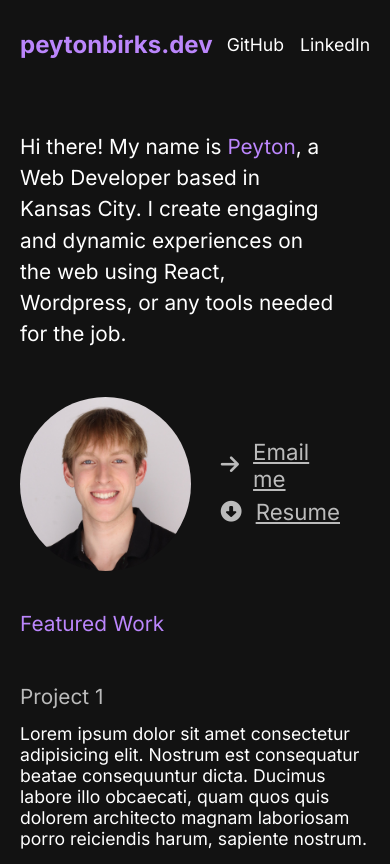
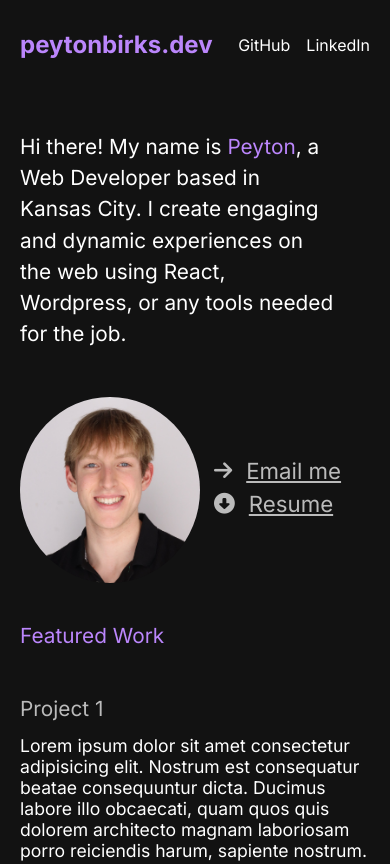
Before and after one commit to pbirks/peytonbirks.dev, a plain HTML site: page index.html in a window 390 px wide. Shown: the top 864 px of the page. Drawn offline with Linux system fonts and the light colour scheme.

Commit message:
Updated Media Queries

```diff
--- a/styles.css
+++ b/styles.css
@@ -231,6 +231,8 @@ section {
 
 	nav {
 		gap: 16px;
+		font-size: 1em;
+		margin-left: 5px;
 	}
 
 	.projectItem {
@@ -265,4 +267,10 @@ section {
 		font-size: 1.1em;
 		margin-top: 9px;
 	}
+
+	.outreachContainer {
+		margin: 0px;
+		padding: 60px 14px;
+	}
+
 }
```
